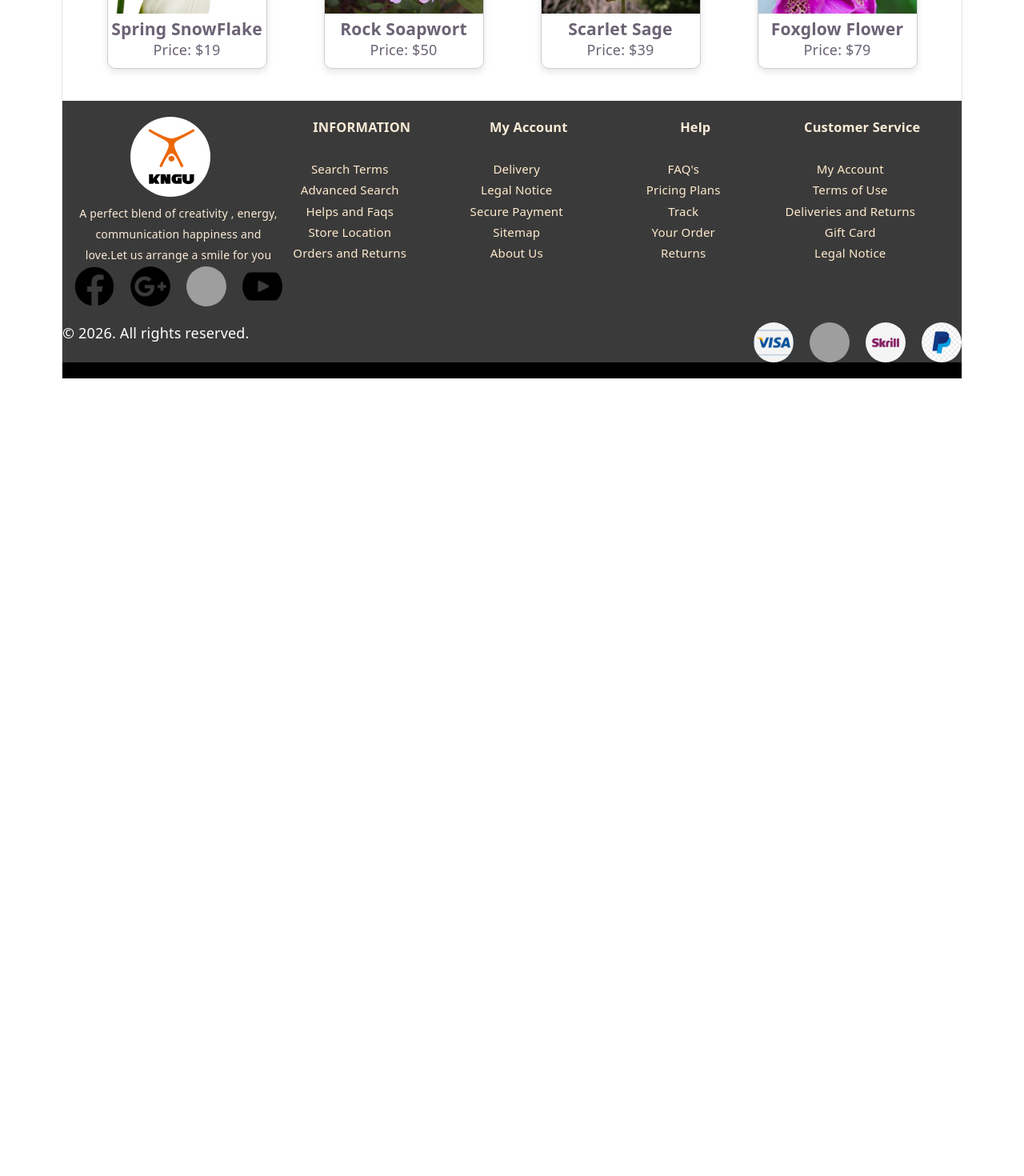
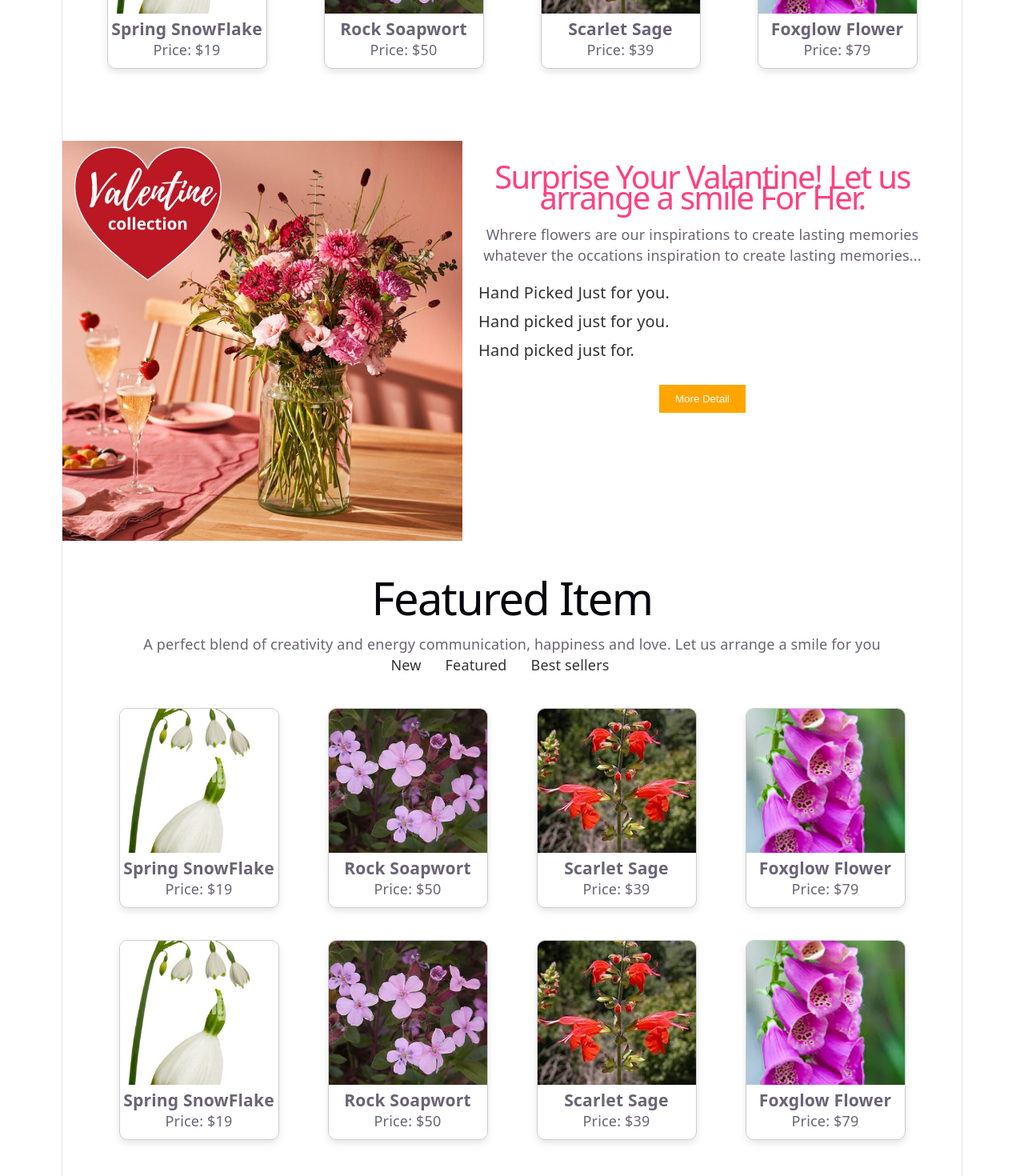
Before and after one commit to Dananjaya75/pactrical-UI-internship, a React (Vite) app in the folder mothersday/: page / in a window 1280 px wide. Shown: the part 980-2450 px from the top of the page at 80% size. Before the commit the page ends 1453 px from the top, so only its background shows below. Built offline with nearby package versions, Linux system fonts and the light colour scheme; grey boxes are pictures that could not be loaded.

Commit message:
featureditems

```diff
--- a/mothersday/src/App.tsx
+++ b/mothersday/src/App.tsx
@@ -4,6 +4,8 @@ import Wallimage from './Components/Wallimage'
 import Scrollbar from './Components/Srollbar'
 import Products from './Pages/Products'
 import Footer from './Components/Footer'
+import Valantine from './Pages/Valantine'
+import FeaturedItem from './Pages/FeaturedItem'
 
 
 
@@ -16,6 +18,8 @@ function App() {
     <Wallimage></Wallimage>
     <Scrollbar></Scrollbar>
     <Products></Products>
+    <Valantine></Valantine>
+    <FeaturedItem></FeaturedItem>
     <Footer></Footer>
 
 
--- a/mothersday/src/Components/Footer.tsx
+++ b/mothersday/src/Components/Footer.tsx
@@ -1,32 +1,33 @@
-import './Footer.css';
-import logo from '../assets/logo.jpg'
-import ficon from '../assets/facebook.jpg'
-import gicon from '../assets/gmail.png'
-import ticon from '../assets/twitter.png'
-import yicon from '../assets/ytube.png'
-import visa from '../assets/visa.png'
-import maser from '../assets/master.jpg'
-import skril from '../assets/skrill.jpg'
-import pay from '../assets/pay.jpg'
+import "./Footer.css";
+import logo from "../assets/logo.jpg";
+import ficon from "../assets/facebook.jpg";
+import gicon from "../assets/gmail.png";
+import ticon from "../assets/twitter.png";
+import yicon from "../assets/ytube.png";
+import visa from "../assets/visa.png";
+import maser from "../assets/master.jpg";
+import skril from "../assets/skrill.jpg";
+import pay from "../assets/pay.jpg";
 
 function Footer() {
   return (
     <>
-       <div className='footer'>
-        <div className='footer1'>
-            <img src={logo} alt="" className='footer-logo'/>
-            <p>A perfect blend of creativity , energy, communication happiness and love.Let us arrange a smile for you </p>
-            <div className='footer-icons'>
-                <img src={ficon} alt="" className='footer-icon' />
-            <img src={gicon} alt="" className='footer-icon' />
-            <img src={ticon} alt="" className='footer-icon' />
-            <img src={yicon} alt="" className='footer-icon' />
-
+      <div className="footer">
+        <div className="footer1">
+          <img src={logo} alt="" className="footer-logo" />
+          <p>
+            A perfect blend of creativity , energy, communication happiness and
+            love.Let us arrange a smile for you{" "}
+          </p>
+          <div className="footer-icons">
+            <img src={ficon} alt="" className="footer-icon" />
+            <img src={gicon} alt="" className="footer-icon" />
+            <img src={ticon} alt="" className="footer-icon" />
+            <img src={yicon} alt="" className="footer-icon" />
+          </div>
         </div>
 
-        </div>
-
-        <div className='footer2'>
+        <div className="footer2">
           <div>
             <h3>INFORMATION</h3> <br />
             <ul>
@@ -37,12 +38,8 @@ function Footer() {
               <li>Orders and Returns</li>
             </ul>
           </div>
-
-
-
-
         </div>
-        <div className='footer2'>
+        <div className="footer2">
           <div>
             <h3>My Account</h3> <br />
             <ul>
@@ -53,13 +50,9 @@ function Footer() {
               <li>About Us</li>
             </ul>
           </div>
-
-
-
-
         </div>
 
-        <div className='footer2'>
+        <div className="footer2">
           <div>
             <h3>Help</h3> <br />
             <ul>
@@ -70,12 +63,8 @@ function Footer() {
               <li>Returns</li>
             </ul>
           </div>
-
-
-
-
         </div>
-        <div className='footer2'>
+        <div className="footer2">
           <div>
             <h3>Customer Service</h3> <br />
             <ul>
@@ -86,34 +75,19 @@ function Footer() {
               <li>Legal Notice</li>
             </ul>
           </div>
-
-
-
-
         </div>
-
-
-
-
       </div>
-        <div className='footer3'>
+      <div className="footer3">
         <p>&copy; 2026. All rights reserved.</p>
-        <div className='footer-icons'>
-             <img src={visa} alt="" className='footer-icon' />
-        <img src={maser} alt="" className='footer-icon' />
-        <img src={skril} alt="" className='footer-icon' />
-        <img src={pay} alt="" className='footer-icon' />
-
+        <div className="footer-icons">
+          <img src={visa} alt="" className="footer-icon" />
+          <img src={maser} alt="" className="footer-icon" />
+          <img src={skril} alt="" className="footer-icon" />
+          <img src={pay} alt="" className="footer-icon" />
         </div>
-
-
       </div>
-       <div className='boll'></div>
-
+      <div className="boll"></div>
     </>
-
-
-
-
-)}
-export default Footer
+  );
+}
+export default Footer;
--- /dev/null
+++ b/mothersday/src/Pages/Best.tsx
@@ -0,0 +1,38 @@
+ import './Products.css'
+ import spring from '../assets/springsnow.jpg'
+
+ import scarlet from '../assets/scarlet.jpg'
+ import fox from '../assets/fox.jpg'
+function Best(){
+    return(
+        <div className="products-container">
+
+
+                <div className="product-card">
+                    <img src={scarlet} alt="" />
+                    <h3>Scarlet Sage</h3>
+                    <p>Price: $39</p>
+
+                </div>
+
+                <div className="product-card">
+                    <img src={fox} alt="" />
+                    <h3>Foxglow Flower</h3>
+                    <p>Price: $79</p>
+
+                </div>
+
+                 <div className="product-card">
+                    <img src={spring} alt="Spring Snow" />
+
+                    <h3>Spring SnowFlake</h3>
+                    <p>Price: $19</p>
+
+                </div>
+
+
+              </div>
+    )
+
+}
+export default Best
--- /dev/null
+++ b/mothersday/src/Pages/Featured.tsx
@@ -0,0 +1,51 @@
+ import './Products.css'
+ import spring from '../assets/springsnow.jpg'
+ import rock from '../assets/rocks.jpg'
+ import scarlet from '../assets/scarlet.jpg'
+ import fox from '../assets/fox.jpg'
+function Featured(){
+    return(
+        <div className="products-container">
+                <div className="product-card">
+                    <img src={spring} alt="Spring Snow" />
+
+                    <h3>Spring SnowFlake</h3>
+                    <p>Price: $19</p>
+
+                </div>
+
+                <div className="product-card">
+                    <img src={rock} alt="" />
+                    <h3>Rock Soapwort</h3>
+                    <p>Price: $50</p>
+
+                </div>
+
+                <div className="product-card">
+                    <img src={scarlet} alt="" />
+                    <h3>Scarlet Sage</h3>
+                    <p>Price: $39</p>
+
+                </div>
+
+                <div className="product-card">
+                    <img src={fox} alt="" />
+                    <h3>Foxglow Flower</h3>
+                    <p>Price: $79</p>
+
+                </div>
+
+                 <div className="product-card">
+                    <img src={spring} alt="Spring Snow" />
+
+                    <h3>Spring SnowFlake</h3>
+                    <p>Price: $19</p>
+
+                </div>
+
+
+              </div>
+    )
+
+}
+export default Featured
--- /dev/null
+++ b/mothersday/src/Pages/FeaturedItem.tsx
@@ -0,0 +1,26 @@
+ import './Products.css'
+ import New  from './New'
+  import Featured from './Featured'
+  import Best from './Best'
+  import { useState } from 'react'
+
+function FeaturedItem() {
+  const [activeTab, setActiveTab] = useState('new')
+
+  return (
+    <div className="products-container">
+      <h1>Featured Item</h1>
+      <p>A perfect blend of creativity and energy communication, happiness and love. Let us arrange a smile for you</p>
+      <ul>
+        <li onClick={() => setActiveTab('new')}>New</li>
+        <li onClick={() => setActiveTab('featured')}>Featured</li>
+        <li onClick={() => setActiveTab('best')}>Best sellers</li>
+      </ul>
+      {activeTab === 'new' && <New />}
+      {activeTab === 'featured' && <Featured />}
+      {activeTab === 'best' && <Best />}
+    </div>
+  )
+}
+
+export default FeaturedItem
--- /dev/null
+++ b/mothersday/src/Pages/New.tsx
@@ -0,0 +1,71 @@
+ import './Products.css'
+ import spring from '../assets/springsnow.jpg'
+ import rock from '../assets/rocks.jpg'
+ import scarlet from '../assets/scarlet.jpg'
+ import fox from '../assets/fox.jpg'
+function New(){
+    return(
+        <div className="products-container">
+                <div className="product-card">
+                    <img src={spring} alt="Spring Snow" />
+
+                    <h3>Spring SnowFlake</h3>
+                    <p>Price: $19</p>
+
+                </div>
+
+                <div className="product-card">
+                    <img src={rock} alt="" />
+                    <h3>Rock Soapwort</h3>
+                    <p>Price: $50</p>
+
+                </div>
+
+                <div className="product-card">
+                    <img src={scarlet} alt="" />
+                    <h3>Scarlet Sage</h3>
+                    <p>Price: $39</p>
+
+                </div>
+
+                <div className="product-card">
+                    <img src={fox} alt="" />
+                    <h3>Foxglow Flower</h3>
+                    <p>Price: $79</p>
+
+                </div>
+
+                 <div className="product-card">
+                    <img src={spring} alt="Spring Snow" />
+
+                    <h3>Spring SnowFlake</h3>
+                    <p>Price: $19</p>
+
+                </div>
+
+                <div className="product-card">
+                    <img src={rock} alt="" />
+                    <h3>Rock Soapwort</h3>
+                    <p>Price: $50</p>
+
+                </div>
+
+                <div className="product-card">
+                    <img src={scarlet} alt="" />
+                    <h3>Scarlet Sage</h3>
+                    <p>Price: $39</p>
+
+                </div>
+
+                <div className="product-card">
+                    <img src={fox} alt="" />
+                    <h3>Foxglow Flower</h3>
+                    <p>Price: $79</p>
+
+                </div>
+
+              </div>
+    )
+
+}
+export default New
--- a/mothersday/src/Pages/Products.css
+++ b/mothersday/src/Pages/Products.css
@@ -25,3 +25,9 @@
     height:180px;
     object-fit: cover;
 }
+
+.products-container li.active{
+    font-weight: bold;
+    color: #ff4081;
+    text-decoration: underline;
+}
--- /dev/null
+++ b/mothersday/src/Pages/Valantine.css
@@ -0,0 +1,36 @@
+.valentine-image{
+    width: 500px;
+}
+
+.valentine-container{
+    display: flex;
+    justify-content: start;
+    align-items: start;
+    flex-direction: row;
+
+    margin-top: 50px;
+    align-content: space-around;
+}
+.valentine-text{
+    width: 600px;
+
+
+
+}
+
+.valentine-text h1{
+    font-size: 40px;
+    color: #ff4081;
+    margin-bottom: 20px;
+}
+.valentine-text ul{
+    align-items: start;
+    padding: 20px;
+    flex-direction: column;
+}
+.valentine-text ul li{
+    list-style: square;
+    font-size: 20px;
+    margin-bottom: 10px;
+    color: #333;
+}
--- /dev/null
+++ b/mothersday/src/Pages/Valantine.tsx
@@ -0,0 +1,27 @@
+import './Valantine.css'
+import val from '../assets/val.jpg'
+function Valantine() {
+  return (
+    <div className="valentine-container">
+    <div>
+      <img src={val} alt="Valentine's Day" className="valentine-image" />
+    </div>
+    <div className="valentine-text">
+        <h1>Surprise Your Valantine! Let us arrange a smile For Her. </h1>
+
+        <p>Whrere flowers are our inspirations to create lasting memories whatever the occations inspiration to create lasting memories...</p>
+
+        <ul>
+            <li>Hand Picked Just for you.</li>
+            <li>Hand picked just for you.</li>
+            <li>Hand picked just for.</li>
+
+        </ul>
+         <button className='shopnow'>More Detail</button>
+
+    </div>
+    </div>
+  );
+}
+
+export default Valantine;
```
Also changed, not shown: mothersday/src/assets/val.jpg (added). Lines whose indentation alone changed are shown as unchanged.
